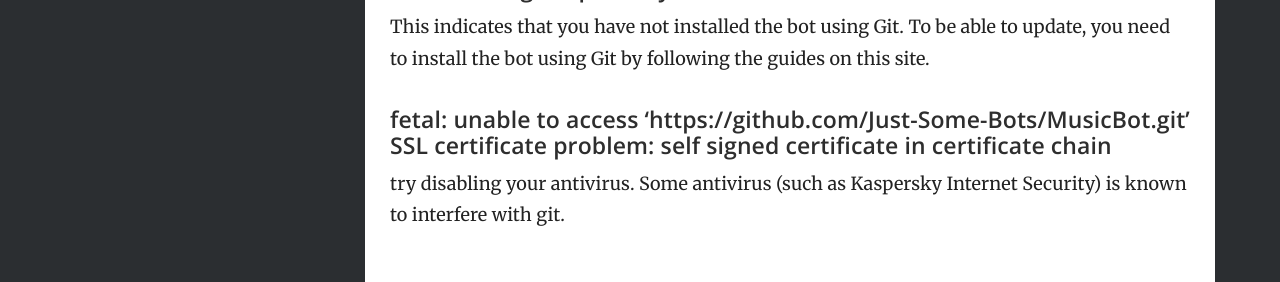
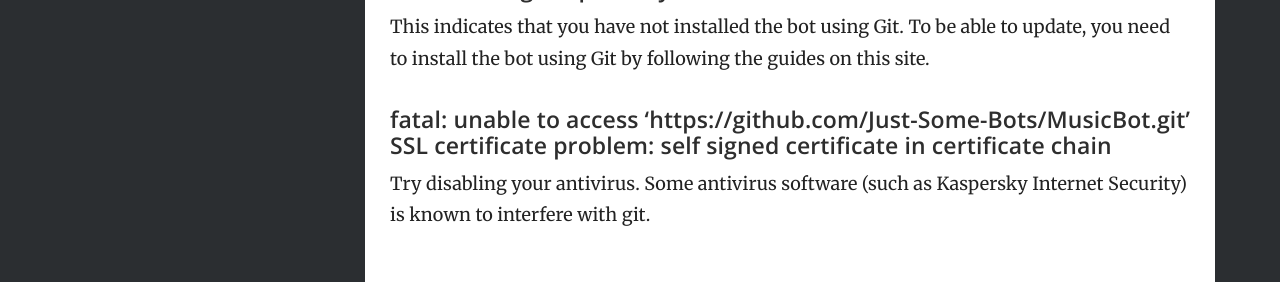
Before and after one commit to Just-Some-Bots/MusicBot, a Jekyll site: the page built from _docs/using/updating.md, in a window 1280 px wide. Shown: the part 1210-1492 px from the top of the page. Built offline with Jekyll 4.4.1, drawn with Linux system fonts in a browser that asks for light colours.

Commit message:
Spelling and grammar

```diff
--- a/_docs/using/updating.md
+++ b/_docs/using/updating.md
@@ -31,5 +31,5 @@ Alternatively, discard your local changes by running `git reset --hard`.
 #### fatal: Not a git repository
 This indicates that you have not installed the bot using Git. To be able to update, you need to install the bot using Git by following the guides on this site.
 
-#### fetal: unable to access 'https://github.com/Just-Some-Bots/MusicBot.git' SSL certificate problem: self signed certificate in certificate chain
-try disabling your antivirus. Some antivirus (such as Kaspersky Internet Security) is known to interfere with git.
+#### fatal: unable to access 'https://github.com/Just-Some-Bots/MusicBot.git' SSL certificate problem: self signed certificate in certificate chain
+Try disabling your antivirus. Some antivirus software (such as Kaspersky Internet Security) is known to interfere with git.
```
